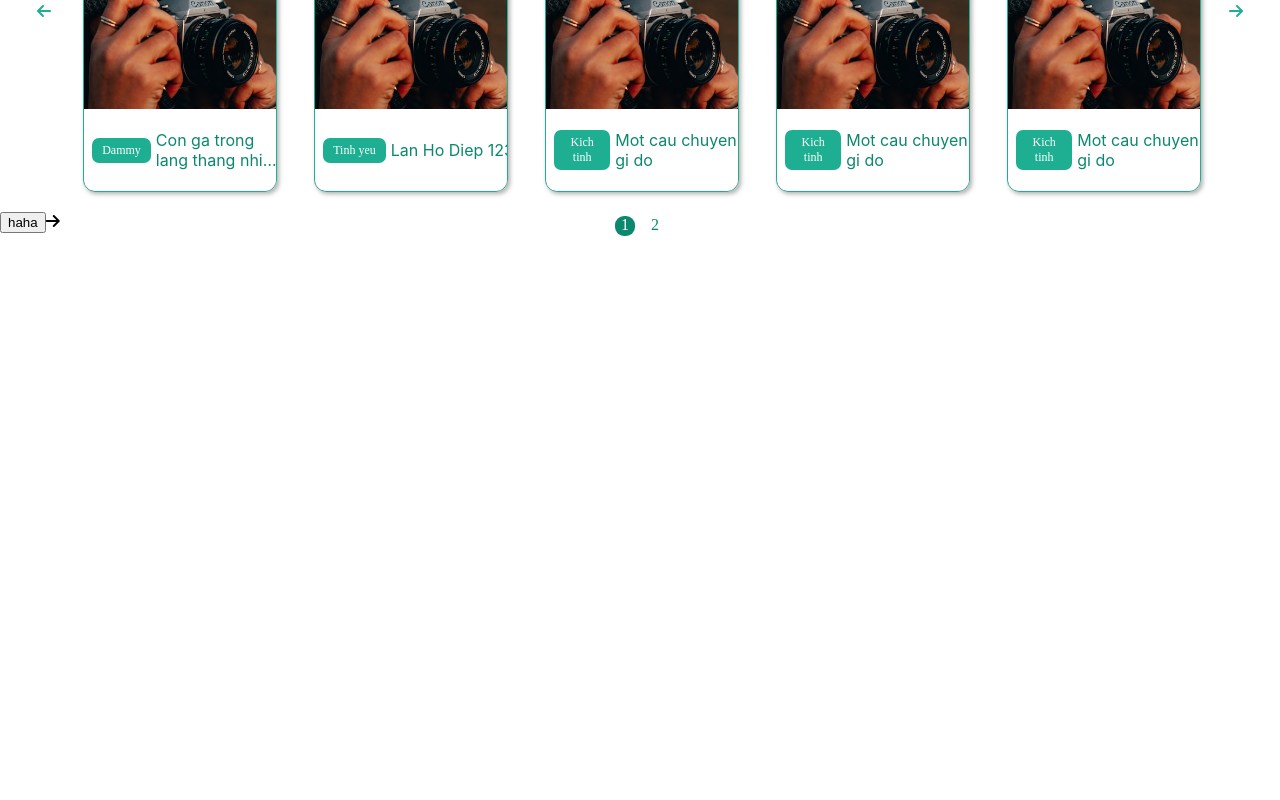
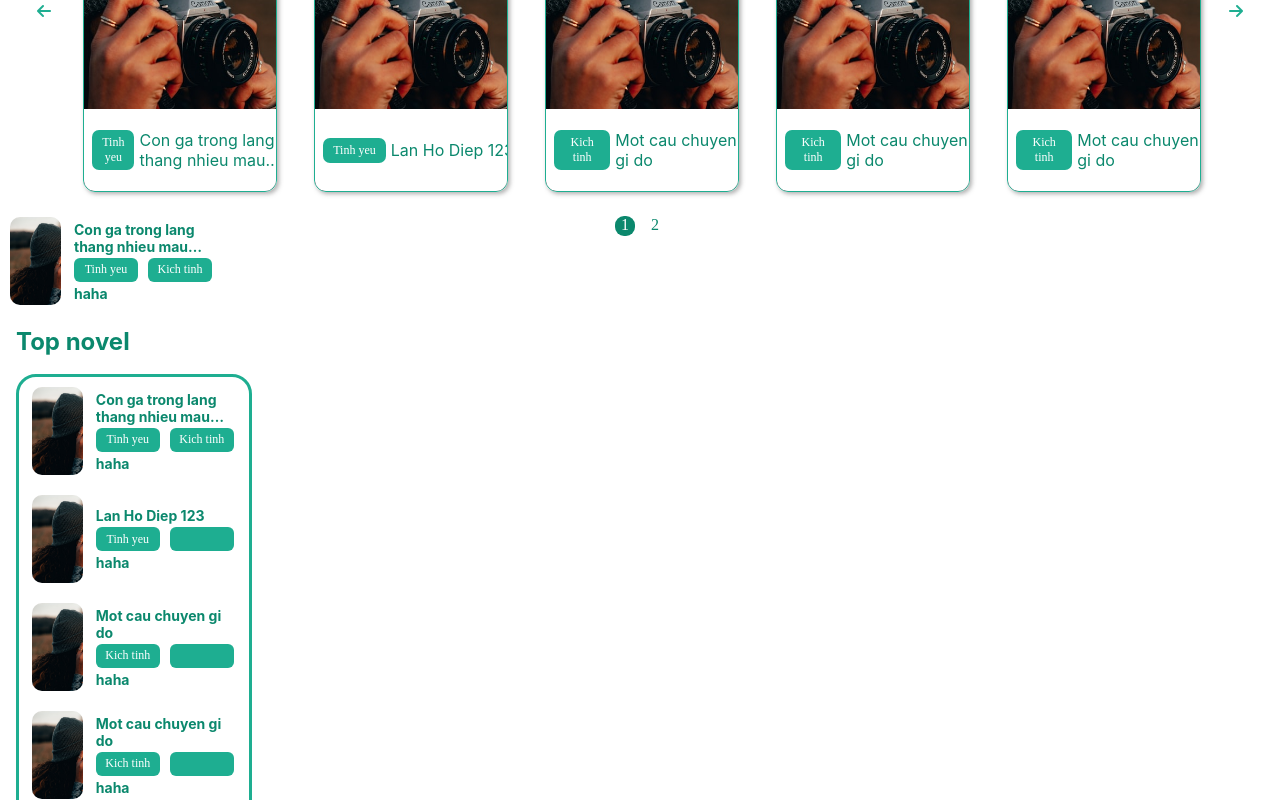
Before and after one commit to DuckDoesStuff/SE101-novelist, a React (Create React App) app in the folder source/: page / in a window 1280 px wide. Shown: the part 220-1020 px from the top of the page. Before the commit the page ends 800 px from the top, so only its background shows below. Built offline with nearby package versions, Linux system fonts and the light colour scheme.

Commit message:
add top novel first

```diff
--- a/source/src/App.js
+++ b/source/src/App.js
@@ -4,6 +4,8 @@ import "./App.css";
 import "./styles/styles.css";
 import NovelCard from "./components/NovelCard.js";
 import Carousel from "./components/Carousel";
+import NovelItem from "./components/NovelItem";
+import TopNovel from "./components/TopNovel";
 
 
 function App() {
@@ -15,18 +17,22 @@ function App() {
   const test = (novel) => {
     console.log(novel.id);
   };
+  const testItem = () => {
+	console.log("ok");
+  }
 
   const novel = [
     {
       id: "1",
-		  title: "Con ga trong lang thang nhieu mau that ngo",
+		  title: "Con ga trong lang thang nhieu mau that ngo hahahaha",
 		  thumbnail: "image.jpg",
-		  genre: ["Dammy"],
+		  genre: ["Tinh yeu", "Kich tinh"],
 		  status: "",
 		  content: [""],
 		  like: 0,
 		  view: 0,
-		  comment_section: ""
+		  comment_section: "",
+		  author: "haha"
     },
     {
       id: "2",
@@ -37,7 +43,8 @@ function App() {
 		  content: [""],
 		  like: 0,
 		  view: 0,
-		  comment_section: ""
+		  comment_section: "",
+		  author: "haha"
     },
     {
       id: "3",
@@ -48,7 +55,8 @@ function App() {
 		  content: [""],
 		  like: 0,
 		  view: 0,
-		  comment_section: ""
+		  comment_section: "",
+		  author: "haha"
     },
     {
       id: "4",
@@ -59,7 +67,8 @@ function App() {
 		  content: [""],
 		  like: 0,
 		  view: 0,
-		  comment_section: ""
+		  comment_section: "",
+		  author: "haha"
     },
     {
       id: "5",
@@ -70,7 +79,8 @@ function App() {
 		  content: [""],
 		  like: 0,
 		  view: 0,
-		  comment_section: ""
+		  comment_section: "",
+		  author: "haha"
     },
     {
       id: "6",
@@ -81,7 +91,8 @@ function App() {
 		  content: [""],
 		  like: 0,
 		  view: 0,
-		  comment_section: ""
+		  comment_section: "",
+		  author: "haha"
     },
     {
       id: "7",
@@ -92,7 +103,8 @@ function App() {
 		  content: [""],
 		  like: 0,
 		  view: 0,
-		  comment_section: ""
+		  comment_section: "",
+		  author: "haha"
     }
   ];
   return (
@@ -100,6 +112,8 @@ function App() {
       data-theme={isDark ? "dark" : "light"} className="app"
     >
       <Carousel title="Top" novel={novel} onClick={test}/>
+	  <NovelItem novel={novel[0]} onClick={testItem}/>
+	  <TopNovel novel={novel} onClick={test}/>
       <button onClick={switchTheme}> haha </button>
       <i className="fa-solid fa-arrow-right" color="blue"></i>
     </div>
--- /dev/null
+++ b/source/src/components/NovelItem.js
@@ -0,0 +1,22 @@
+import React from "react";
+import styles from "../styles/NovelItem.module.css";
+
+const NovelItem = ({ novel, onClick }) => {
+    return (
+        <div className={styles["novel-item"]} onClick={onClick}>
+            <div className={styles["thumbnail-container"]}>
+                <img src={novel.thumbnail} alt={novel.title} />
+            </div>
+            <div className={styles["info"]}>
+                <p className={styles["title"]} title={novel.title}> {novel.title} </p>
+                <div className={styles["tag"]}>
+                    <p className={styles["genre"]}> {novel.genre[0]} </p>
+                    <p className={styles["genre"]}> {novel.genre[1]} </p>
+                </div>
+                <p className={styles["author"]}> {novel.author} </p>
+            </div>
+        </div>
+    );
+};
+
+export default NovelItem;
--- /dev/null
+++ b/source/src/components/TopNovel.js
@@ -0,0 +1,23 @@
+import React from "react";
+import NovelItem from "./NovelItem";
+import styles from "../styles/TopNovel.module.css";
+
+const TopNovel = ({ novel, onClick }) => {
+    return (
+        <div className={styles["container"]}>
+            <h2 className={styles["title"]}> Top novel </h2>
+            <div className={styles["list"]}>
+                {novel.map((novel) => (
+                    <div key={novel.id}>
+                        <NovelItem
+                            novel={novel}
+                            onClick={() => onClick(novel)}
+                        />
+                    </div>
+                ))}
+            </div>
+        </div>
+    );
+};
+
+export default TopNovel;
--- /dev/null
+++ b/source/src/styles/NovelItem.module.css
@@ -0,0 +1,98 @@
+.novel-item {
+    display: flex;
+    width: 16vw;
+    height: 10vh;
+    padding: 10px 10px;
+    align-items: center;
+    gap: 1vw;
+    border-radius: 14px;
+    background-color: var(--background);
+}
+.novel-item:hover {
+    background-color: var(--background-02);
+    cursor: pointer;
+}
+
+.novel-item:hover .info {
+    background-color: var(--background-02);
+    color: var(--text);
+    cursor: pointer;
+}
+
+.novel-item:hover .info .tag .genre {
+    background-color: var(--text);
+    color: var(--background-01);
+    cursor: pointer;
+}
+
+.novel-item .thumbnail-container {
+    width: 4vw;
+    height: 11vh;
+    overflow: hidden;
+    border-radius: 10px;
+}
+
+.novel-item .thumbnail-container img {
+    height: 100%;
+    object-fit: cover;
+}
+
+/* .novel-item .info {
+    display: flex;
+    flex-direction: column;
+    justify-content: center;
+    align-items: flex-start;
+    flex: 1 0 0;
+    align-self: stretch;
+} */
+.novel-item .info {
+    flex: 1; /* Sử dụng flex để phần tử .info mở rộng theo chiều dọc */
+    display: flex;
+    flex-direction: column;
+    justify-content: center;
+    align-items: flex-start;
+    gap: 3px;
+    background-color: var(--background);
+    color: var(--text-name);
+    font-weight: bold;
+    font-size: 14px;
+}
+
+.novel-item .info .title {
+    white-space: normal;
+    overflow: hidden;
+    text-overflow: ellipsis;
+    display: -webkit-box;
+    -webkit-line-clamp: 2; /* Số dòng hiển thị */
+    -webkit-box-orient: vertical;
+    font-style: bold;
+    text-align: left;
+    margin: 0;
+}
+
+.novel-item .info .tag {
+    display: flex;
+    align-items: center;
+    justify-content: center;
+    gap: 10px;
+}
+
+.novel-item .info .tag .genre {
+    display: flex;
+    color: var(--text);
+    background-color: var(--background-02);
+    font-family: "REM";
+    font-size: 12px;
+    border-radius: 6px;
+    width: 5vw;
+    height: 3vh;
+    text-align: center;
+    justify-content: center;
+    align-items: center;
+    margin: 0px;
+    font-weight: normal;
+}
+
+.novel-item .info .author {
+    margin: 0;
+}
--- /dev/null
+++ b/source/src/styles/TopNovel.module.css
@@ -0,0 +1,32 @@
+.container {
+    display: flex;
+    width: 20vw;
+    padding: 16px;
+    flex-direction: column;
+    justify-content: center;
+    align-items: center;
+    gap: 16px;
+}
+.title {
+    color: var(--text-name);
+    text-align: left;
+    margin-bottom: 2px;
+    margin-top: 0px;
+    align-self: stretch;
+}
+.list {
+    width: 18vw;
+    display: flex;
+    flex-direction: column;
+    justify-content: center;
+    align-items: center;
+    gap: 8px;
+    align-self: stretch;
+    background-color: var(--background);
+    border-style: solid;
+    border-color: var(--background-02);
+    border-width: 3px;
+    border-radius: 20px;
+    padding-top: 4px;
+    padding-bottom: 4px;
+}
```
Also changed, not shown: source/src/components/Carousel.js (+0 -15 lines).
